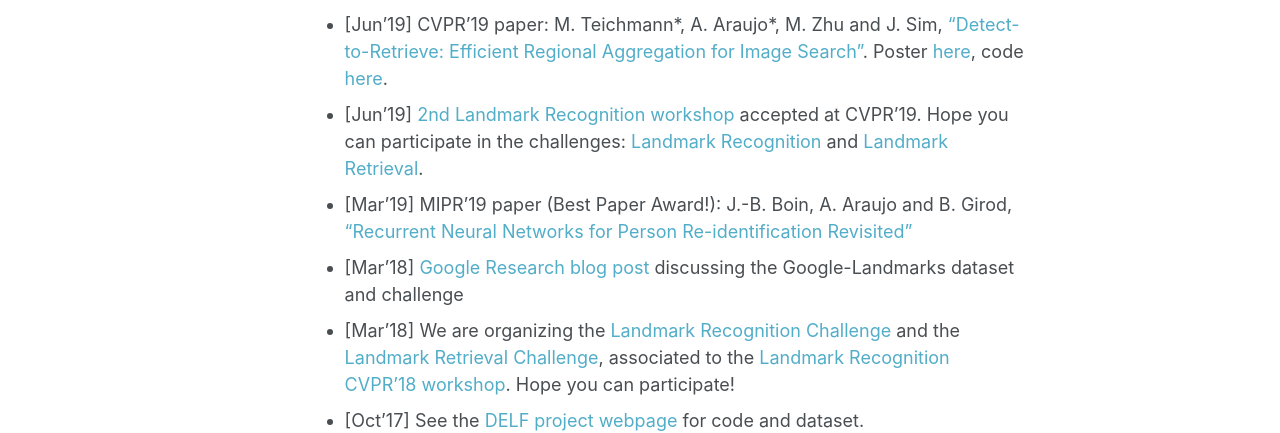
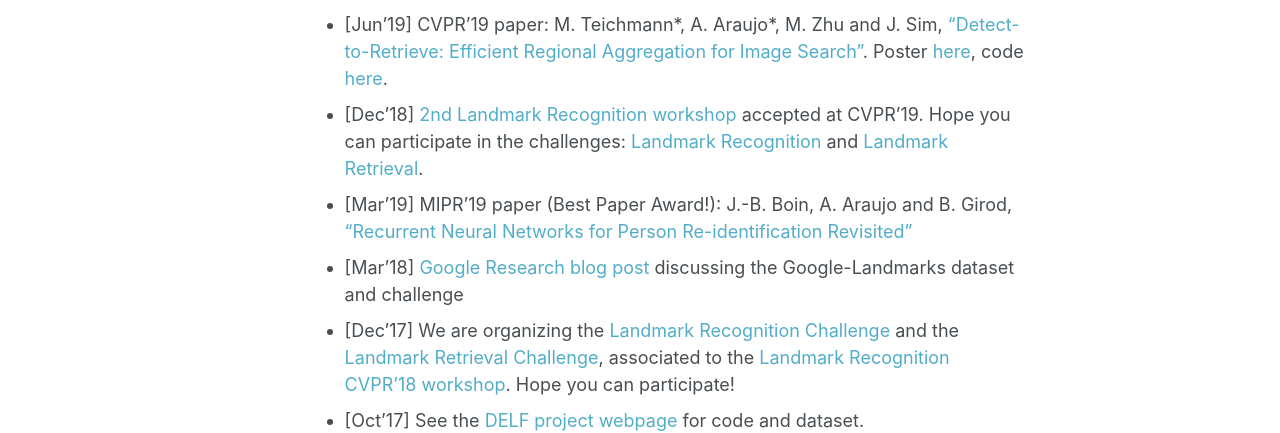
Before and after one commit to andrefaraujo/andrefaraujo.github.io, a Jekyll site: the page built from _pages/about.md, in a window 1280 px wide and 1371 px high. Shown: the part 683-1116 px from the top of the window. Built offline with Jekyll 4.4.1, drawn with Linux system fonts in a browser that asks for light colours.

Commit message:
Fixing some dates in the News section

```diff
--- a/_pages/about.md
+++ b/_pages/about.md
@@ -24,8 +24,8 @@ On the science outreach side, I co-founded and was an editor of [The Global Scie
 * [Nov'19] Distill paper: A. Araujo, W. Norris and J. Sim, ["Computing Receptive Fields of Convolutional Neural Networks"](https://distill.pub/2019/computing-receptive-fields/)
 * [Jun'19] DELF achieved 2nd place in [CVPR Visual Localization challenge (Local Features track)](https://sites.google.com/corp/view/ltvl2019). See our slides [here](https://docs.google.com/presentation/d/e/2PACX-1vTswzoXelqFqI_pCEIVl2uazeyGr7aKNklWHQCX-CbQ7MB17gaycqIaDTguuUCRm6_lXHwCdrkP7n1x/pub?start=false&loop=false&delayms=3000).
 * [Jun'19] CVPR'19 paper: M. Teichmann\*, A. Araujo\*, M. Zhu and J. Sim, ["Detect-to-Retrieve: Efficient Regional Aggregation for Image Search"](https://arxiv.org/abs/1812.01584). Poster [here](https://andrefaraujo.github.io/files/posters/2019-06-16-d2r.pdf), code [here](https://github.com/tensorflow/models/blob/master/research/delf/delf/python/detect_to_retrieve/DETECT_TO_RETRIEVE_INSTRUCTIONS.md).
-* [Jun'19] [2nd Landmark Recognition workshop](https://landmarksworkshop.github.io/CVPRW2019/) accepted at CVPR'19. Hope you can participate in the challenges: [Landmark Recognition](https://kaggle.com/c/landmark-recognition-2019) and [Landmark Retrieval](https://kaggle.com/c/landmark-retrieval-2019).
+* [Dec'18] [2nd Landmark Recognition workshop](https://landmarksworkshop.github.io/CVPRW2019/) accepted at CVPR'19. Hope you can participate in the challenges: [Landmark Recognition](https://kaggle.com/c/landmark-recognition-2019) and [Landmark Retrieval](https://kaggle.com/c/landmark-retrieval-2019).
 * [Mar'19] MIPR'19 paper (Best Paper Award!): J.-B. Boin, A. Araujo and B. Girod, ["Recurrent Neural Networks for Person Re-identification Revisited"](https://arxiv.org/abs/1804.03281)
 * [Mar'18] [Google Research blog post](https://research.googleblog.com/2018/03/google-landmarks-new-dataset-and.html) discussing the Google-Landmarks dataset and challenge
-* [Mar'18] We are organizing the [Landmark Recognition Challenge](https://www.kaggle.com/c/landmark-recognition-challenge) and the [Landmark Retrieval Challenge](https://www.kaggle.com/c/landmark-retrieval-challenge), associated to the [Landmark Recognition CVPR'18 workshop](https://landmarkscvprw18.github.io). Hope you can participate!
+* [Dec'17] We are organizing the [Landmark Recognition Challenge](https://www.kaggle.com/c/landmark-recognition-challenge) and the [Landmark Retrieval Challenge](https://www.kaggle.com/c/landmark-retrieval-challenge), associated to the [Landmark Recognition CVPR'18 workshop](https://landmarkscvprw18.github.io). Hope you can participate!
 * [Oct'17] See the [DELF project webpage](https://github.com/tensorflow/models/tree/master/research/delf) for code and dataset.
```
